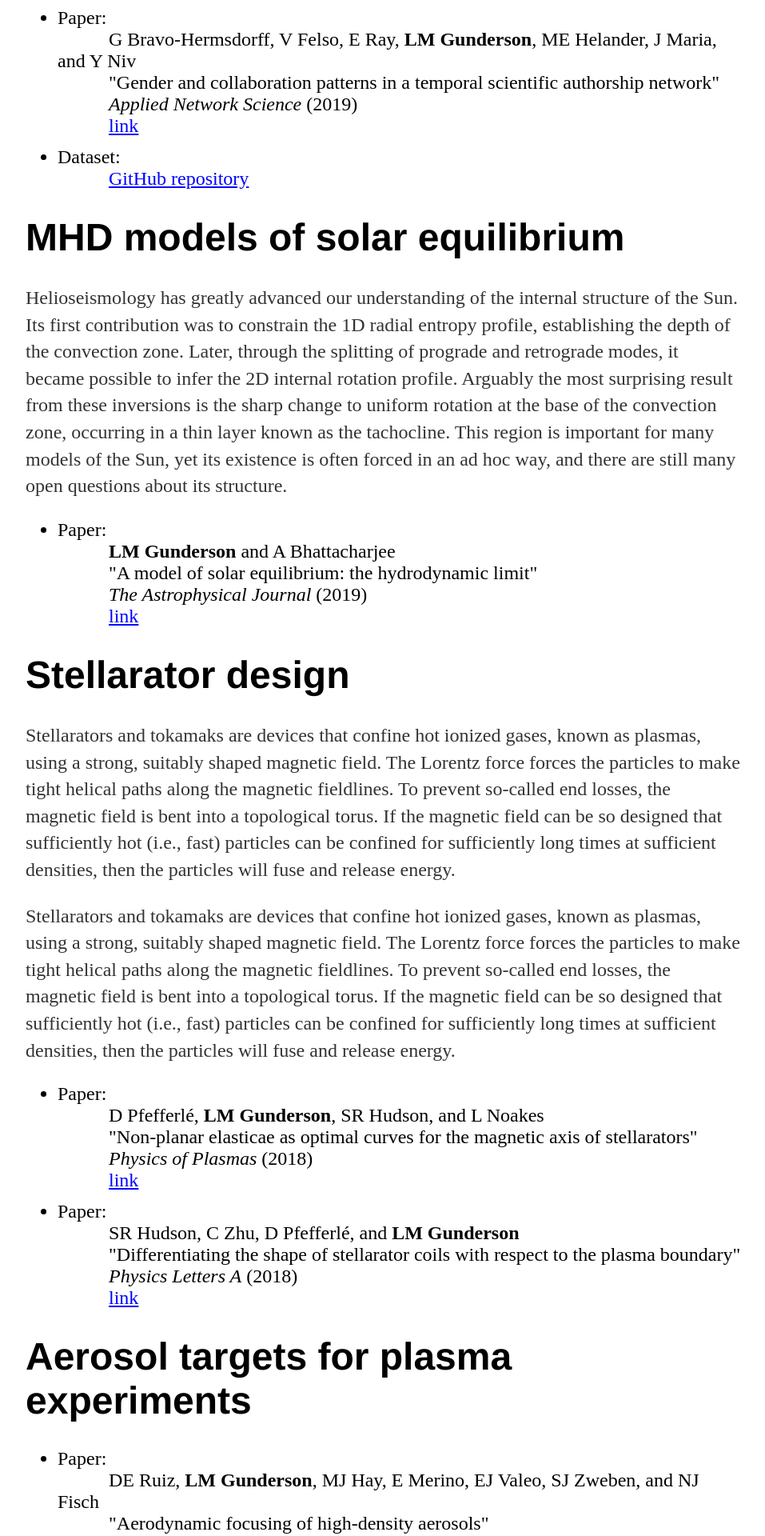
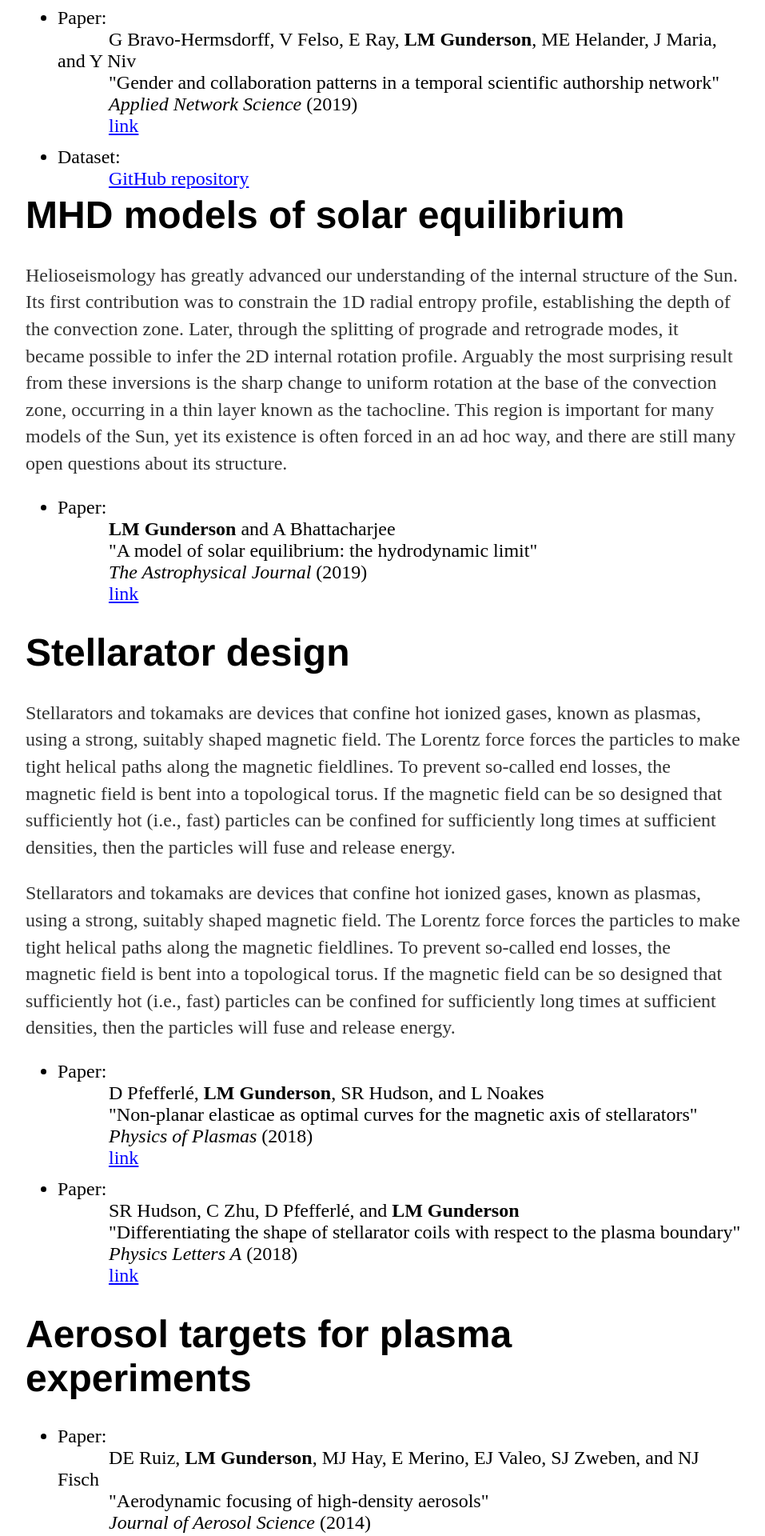
Before and after one commit to LeeMGunderson/LeeMGunderson.github.io, a Jekyll site: the page built from research/index.html, in a window 1280 px wide. Shown: the part 1611-3531 px from the top of the page at 80% size, without its empty margins (160-1117 px from the left). Built offline with Jekyll 4.4.1, drawn with Linux system fonts in a browser that asks for light colours.

Commit message:
Update index.html

```diff
--- a/research/index.html
+++ b/research/index.html
@@ -71,7 +71,7 @@ title: Research
 			</li>
 		</ul>
 
-	<h1>MHD models of solar equilibrium</h1>
+	<h1 style="margin-top:-12px;">MHD models of solar equilibrium</h1>
 		<p style="font-size:24px;">Helioseismology has greatly advanced our understanding of the internal structure of the Sun.  Its first contribution was to constrain the 1D radial entropy profile, establishing the depth of the convection zone. Later, through the splitting of prograde and retrograde modes, it became possible to infer the 2D internal rotation profile.  Arguably the most surprising result from these inversions is the sharp change to uniform rotation at the base of the convection zone, occurring in a thin layer known as the tachocline.  This region is important for many models of the Sun, yet its existence is often forced in an ad hoc way, and there are still many open questions about its structure.</p>
 		<ul>
 			<li style="font-size:24px; margin-bottom:12px;">Paper:
```
